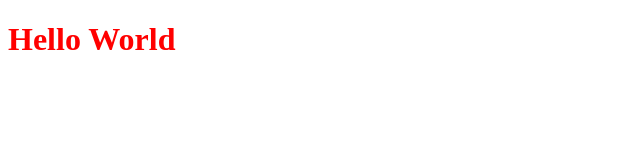
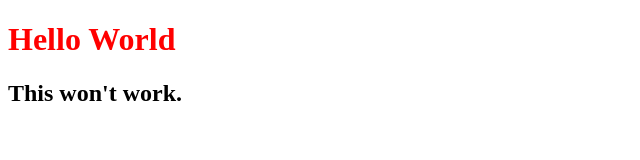
Before and after one commit to jonathanjwatson/ProjectOne, a plain HTML site: page index.html in a window 1280 px wide. Shown: the whole page, without its empty margins (0-640 px from the left). Drawn offline with Linux system fonts and the light colour scheme.

Commit message:
Modified file

```diff
--- a/index.html
+++ b/index.html
@@ -16,6 +16,7 @@
             <p class="browsehappy">You are using an <strong>outdated</strong> browser. Please <a href="#">upgrade your browser</a> to improve your experience.</p>
         <![endif]-->
         <h1>Hello World</h1>
+        <h2>This won't work.</h2>
         <script src="assets/js/main.js"></script>
     </body>
 </html>
```
